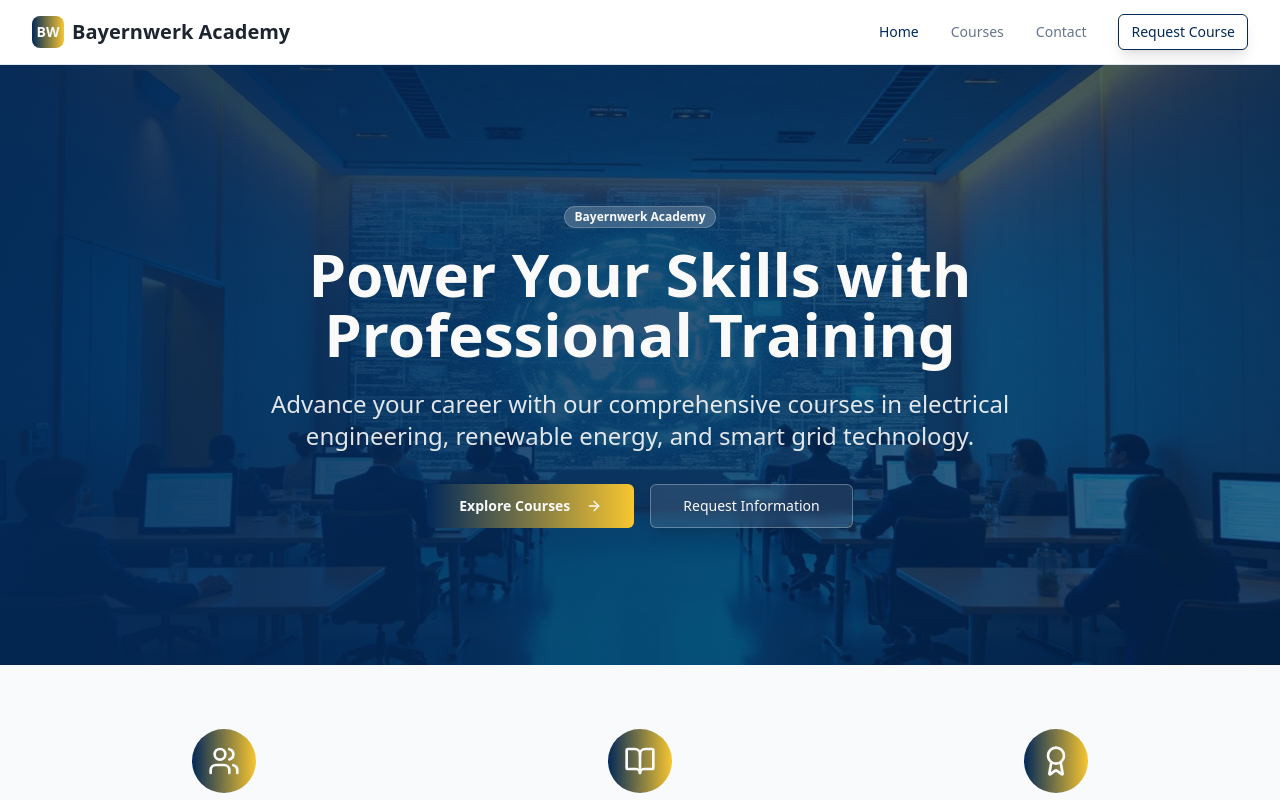
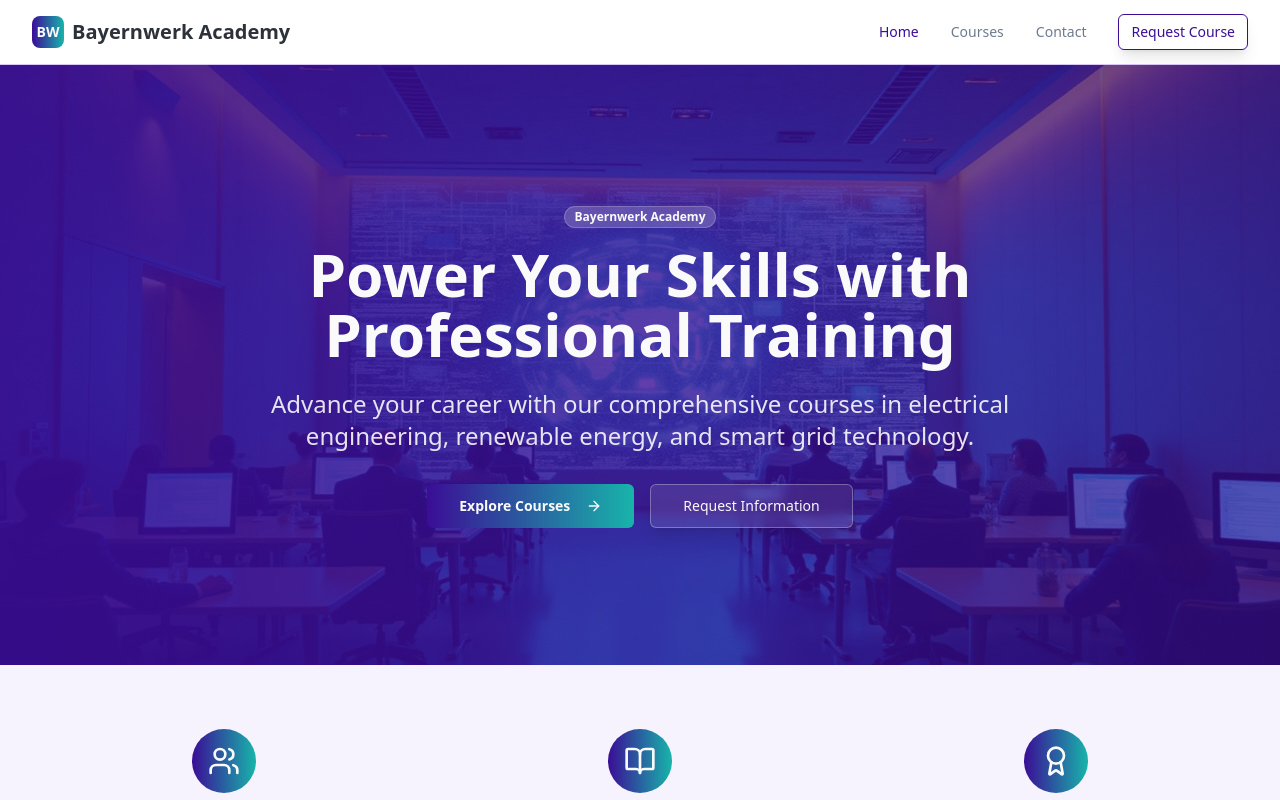
Before and after one commit to AkramSamirElhayani/bayernwerk-course-connect, a React (Vite) app: page / in a window 1280 px wide. Shown: the top 800 px of the page. Built offline with nearby package versions, Linux system fonts and the light colour scheme.

Commit message:
Update UI colors
Update the UI to better represent the user experience by changing the color scheme.

```diff
--- a/src/index.css
+++ b/src/index.css
@@ -9,46 +9,48 @@ All colors MUST be HSL.
 @layer base {
   :root {
     --background: 0 0% 100%;
-    --foreground: 215 25% 15%;
+    --foreground: 220 13% 20%;
 
     --card: 0 0% 100%;
-    --card-foreground: 215 25% 15%;
+    --card-foreground: 220 13% 20%;
 
     --popover: 0 0% 100%;
-    --popover-foreground: 215 25% 15%;
+    --popover-foreground: 220 13% 20%;
 
-    --primary: 213 94% 18%;
+    --primary: 260 84% 32%;
     --primary-foreground: 0 0% 98%;
-    --primary-hover: 213 94% 22%;
+    --primary-hover: 260 84% 28%;
 
-    --secondary: 210 40% 96%;
-    --secondary-foreground: 213 94% 18%;
+    --secondary: 262 83% 95%;
+    --secondary-foreground: 260 84% 32%;
 
-    --muted: 210 40% 96%;
-    --muted-foreground: 215 16% 47%;
+    --muted: 262 83% 95%;
+    --muted-foreground: 220 13% 50%;
 
-    --accent: 213 94% 18%;
+    --accent: 263 70% 50%;
     --accent-foreground: 0 0% 98%;
 
-    --energy: 45 93% 58%;
-    --energy-foreground: 215 25% 15%;
+    --energy: 176 77% 40%;
+    --energy-foreground: 0 0% 98%;
 
     --success: 142 76% 36%;
     --success-foreground: 0 0% 98%;
 
-    --destructive: 0 84% 60%;
+    --destructive: 0 72% 51%;
     --destructive-foreground: 0 0% 98%;
 
-    --border: 214 32% 91%;
-    --input: 214 32% 91%;
-    --ring: 213 94% 18%;
+    --border: 262 83% 88%;
+    --input: 262 83% 92%;
+    --ring: 260 84% 32%;
 
-    --gradient-primary: linear-gradient(135deg, hsl(var(--primary)), hsl(var(--primary-hover)));
-    --gradient-energy: linear-gradient(135deg, hsl(var(--energy)), hsl(45 93% 68%));
-    --gradient-hero: linear-gradient(135deg, hsl(var(--primary)) 0%, hsl(var(--energy)) 100%);
+    --gradient-primary: linear-gradient(135deg, hsl(var(--primary)), hsl(var(--accent)));
+    --gradient-energy: linear-gradient(135deg, hsl(var(--energy)), hsl(176 77% 50%));
+    --gradient-hero: linear-gradient(135deg, hsl(var(--primary)) 0%, hsl(var(--accent)) 50%, hsl(var(--energy)) 100%);
+    --gradient-card: linear-gradient(145deg, hsl(0 0% 100%), hsl(262 83% 98%));
 
-    --shadow-elegant: 0 10px 30px -10px hsl(var(--primary) / 0.2);
-    --shadow-energy: 0 8px 25px -8px hsl(var(--energy) / 0.3);
+    --shadow-elegant: 0 10px 30px -10px hsl(var(--primary) / 0.15);
+    --shadow-energy: 0 8px 25px -8px hsl(var(--energy) / 0.25);
+    --shadow-card: 0 4px 20px -4px hsl(var(--primary) / 0.08);
 
     --radius: 0.5rem;
 
```
